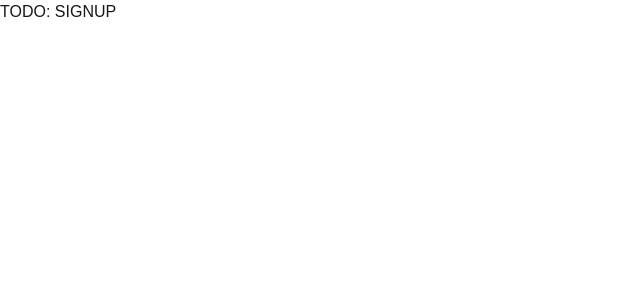
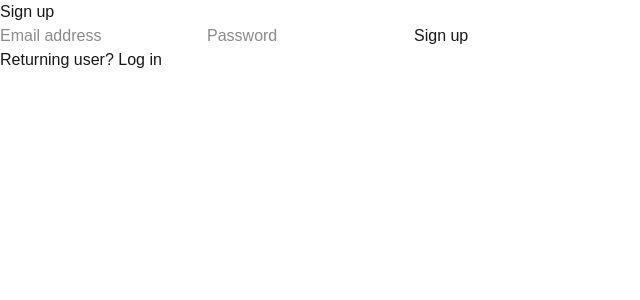
Before and after one commit to tuonganhdo/blockresume, a Next.js app: page /signup in a window 1280 px wide. Shown: the top 300 px of the page, without its empty margins (0-640 px from the left). Built offline with nearby package versions, Linux system fonts and the light colour scheme; no server answers.

Commit message:
Added user auth (signup, login)

```diff
--- a/app/(auth)/login/page.tsx
+++ b/app/(auth)/login/page.tsx
@@ -1,7 +1,69 @@
-export default function Login() {
+"use client"
+
+import { useState } from 'react'
+import { createClient } from '@/utils/supabase/client'
+import { useRouter } from 'next/navigation'
+import Link from 'next/link'
+
+export default function LoginPage() {
+  // initialize state vars for form inputs
+  const [email, setEmail] = useState('')
+  const [password, setPassword] = useState('')
+
+  const [error, setError] = useState<string | null>(null) // for auth errors from supabase
+  const router = useRouter()
+  const supabase = createClient()
+
+  // form submission handler
+  const handleLogin = async (e : React.SyntheticEvent) => {
+    e.preventDefault() // prevent default full-page reload on submit
+    setError(null) // clear previous errors
+
+    // authenticate user using email and password with supabase
+    const { error: loginError } = await supabase.auth.signInWithPassword({
+      email,
+      password,
+    })
+
+    // displays error if there is one, otherwise redirect to dashboard
+    if (loginError) {
+      setError(loginError.message)
+    } else {
+      router.push('/dashboard')
+      router.refresh()
+    }
+  }
+
   return (
-    <div>
-        <p>TODO: LOGIN</p>
+    <div className="auth-container">
+        <h2>Log in</h2>
+        <form onSubmit={handleLogin}>
+          {/* email input */}
+          <input
+            type="email"
+            value={email}
+            onChange={e => setEmail(e.target.value)}
+            placeholder="Email address"
+            required
+          />
+
+          {/* password input */}
+          <input
+            type="password"
+            value={password}
+            onChange={e => setPassword(e.target.value)}
+            placeholder="Password"
+            required
+          />
+
+          {/* submit button */}
+          <button type="submit">Log in</button>
+        </form>
+
+        <p>New here? <Link href="/signup">Sign up</Link></p>
+
+        {/* render error message if exists */}
+        { error && <p className="error">{error}</p>}
     </div>
   );
 }
--- a/app/(auth)/signup/page.tsx
+++ b/app/(auth)/signup/page.tsx
@@ -1,7 +1,71 @@
-export default function Signup() {
+"use client"
+import { useState } from "react"
+import { createClient } from "@/utils/supabase/client"
+import { useRouter } from "next/navigation"
+import Link from 'next/link'
+
+export default function SignupPage() {
+  // initialize state vars for form inputs
+  const [email, setEmail] = useState('')
+  const [password, setPassword] = useState('')
+
+  const [error, setError] = useState<string | null>(null) // for auth errors from supabase
+  const router = useRouter()
+  const supabase = createClient()
+
+  // form submission handler
+  const handleSignup = async (e : React.SyntheticEvent) => {
+    e.preventDefault() // prevent default full-page reload on submit
+    setError(null) // clear previous errors
+
+    // register new user credentials with supabase
+    const { error: signUpError } = await supabase.auth.signUp({
+      email,
+      password,
+      options: {
+        emailRedirectTo: `${window.location.origin}/auth/confirm`, // specify redirect after clicking verification link
+      },
+    })
+
+    // displays error if there is one, otherwise redirect to dashboard
+    if (signUpError) {
+      setError(signUpError.message)
+    } else {
+      router.push('/dashboard')
+      router.refresh()
+    }
+  }
+
   return (
-    <div>
-        <p>TODO: SIGNUP</p>
+    <div className="auth-container">
+        <h2>Sign up</h2>
+        <form onSubmit={handleSignup}>
+          {/* email input */}
+          <input
+            type="email"
+            value={email}
+            onChange={e => setEmail(e.target.value)}
+            placeholder="Email address"
+            required
+          />
+
+          {/* password input */}
+          <input
+            type="password"
+            value={password}
+            onChange={e => setPassword(e.target.value)}
+            placeholder="Password"
+            required
+          />
+
+          {/* submit button */}
+          <button type="submit">Sign up</button>
+        </form>
+
+        <p>Returning user? <Link href="/login">Log in</Link></p>
+
+        {/* render error message if exists */}
+        { error && <p className="error">{error}</p>}
     </div>
   );
 }
--- /dev/null
+++ b/app/account/page.tsx
@@ -0,0 +1,7 @@
+export default function AccountPage() {
+  return (
+    <div>
+      <p>TODO: ACCOUNT</p>
+    </div>
+  );
+}
--- /dev/null
+++ b/app/auth/confirm/route.ts
@@ -0,0 +1,36 @@
+import { type EmailOtpType } from '@supabase/supabase-js'
+import { NextRequest, NextResponse } from 'next/server'
+import { createClient } from '@/utils/supabase/server'
+
+// handle get request after user clicks email confirmation link
+export async function GET(request: NextRequest) {
+  const { searchParams } = new URL(request.url)
+  const token_hash = searchParams.get('token_hash')
+  const type = searchParams.get('type') as EmailOtpType | null
+  const next = '/dashboard' // redirect to /dashboard on success
+
+  // Create redirect link without the secret token
+  const redirectTo = request.nextUrl.clone()
+  redirectTo.pathname = next
+  redirectTo.searchParams.delete('token_hash')
+  redirectTo.searchParams.delete('type')
+
+  if (token_hash && type) {
+    const supabase = await createClient() // initialize server side supabase client
+    const { error } = await supabase.auth.verifyOtp({
+      type,
+      token_hash,
+    })
+
+    if (!error) {
+      redirectTo.searchParams.delete('next')
+      return NextResponse.redirect(redirectTo)
+    }
+  }
+
+  // if verification fails --> redirect to login page with error message
+  redirectTo.pathname = '/login'
+  redirectTo.searchParams.set('error', 'verification-failed')
+
+  return NextResponse.redirect(redirectTo)
+}
--- /dev/null
+++ b/app/auth/signout/route.ts
@@ -0,0 +1,22 @@
+import { createClient } from '@/utils/supabase/server'
+import { revalidatePath } from 'next/cache'
+import { type NextRequest, NextResponse } from 'next/server'
+
+export async function POST(req: NextRequest) {
+    const supabase = await createClient()
+
+    // Check if a user's logged in
+    const { data: claimsData } = await supabase.auth.getClaims()
+
+    // invalidate session token
+    if (claimsData?.claims) {
+        await supabase.auth.signOut()
+    }
+
+    revalidatePath('/', 'layout') // flush layout cache
+
+    // redirect
+    return NextResponse.redirect(new URL('/login', req.url), {
+        status: 302,
+    })
+}
--- /dev/null
+++ b/utils/supabase/client.ts
@@ -0,0 +1,9 @@
+import { createBrowserClient } from '@supabase/ssr'
+
+export function createClient() {
+// Create a supabase client on the browser with project's credentials
+  return createBrowserClient(
+    process.env.NEXT_PUBLIC_SUPABASE_URL!,
+    process.env.NEXT_PUBLIC_SUPABASE_PUBLISHABLE_KEY!
+  )
+}
--- a/utils/supabase/proxy.ts
+++ b/utils/supabase/proxy.ts
@@ -40,7 +40,7 @@ export async function updateSession(request: NextRequest) {
 
     // define route groups
     const isAuthPage = path === '/login' || path === '/signup'
-    const isProtectedPage = path === '/dashboard' || path.startsWith('/editor')
+    const isProtectedPage = path === '/account' || path === '/dashboard' || path.startsWith('/editor')
     const isHomePage = path === '/'
 
     // if authenticated user tries to access homepage or auth page --> redirect to dashboard
--- /dev/null
+++ b/utils/supabase/server.ts
@@ -0,0 +1,30 @@
+import { createServerClient } from '@supabase/ssr'
+import { cookies } from 'next/headers'
+
+export async function createClient() {
+  const cookieStore = await cookies()
+
+  // Create a server's supabase client with newly configured cookie,
+  // which could be used to maintain user's session
+  return createServerClient(
+    process.env.NEXT_PUBLIC_SUPABASE_URL!,
+    process.env.NEXT_PUBLIC_SUPABASE_PUBLISHABLE_KEY!,
+    {
+      cookies: {
+        // retrieve all cookies from incoming request headers
+        getAll() {
+          return cookieStore.getAll()
+        },
+        // update cookies when session tokens refresh
+        setAll(cookiesToSet, _headers) {
+          try {
+            cookiesToSet.forEach(({ name, value, options }) =>
+              cookieStore.set(name, value, options)
+            )
+          } catch {
+          }
+        },
+      },
+    }
+  )
+}
```
